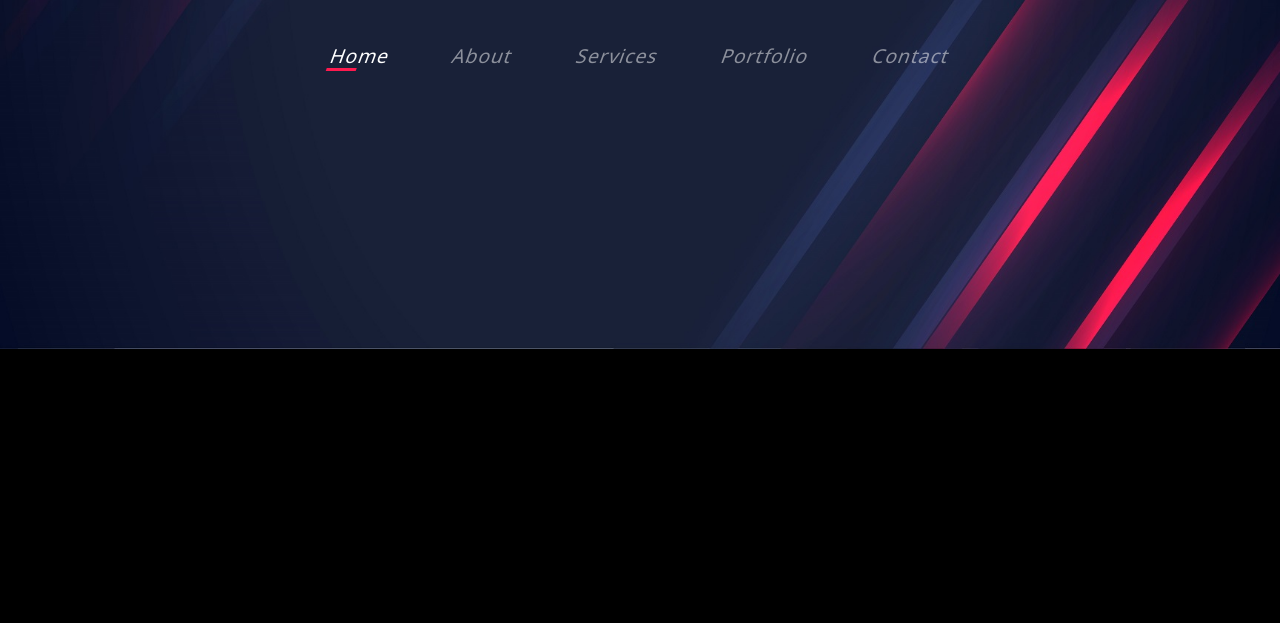
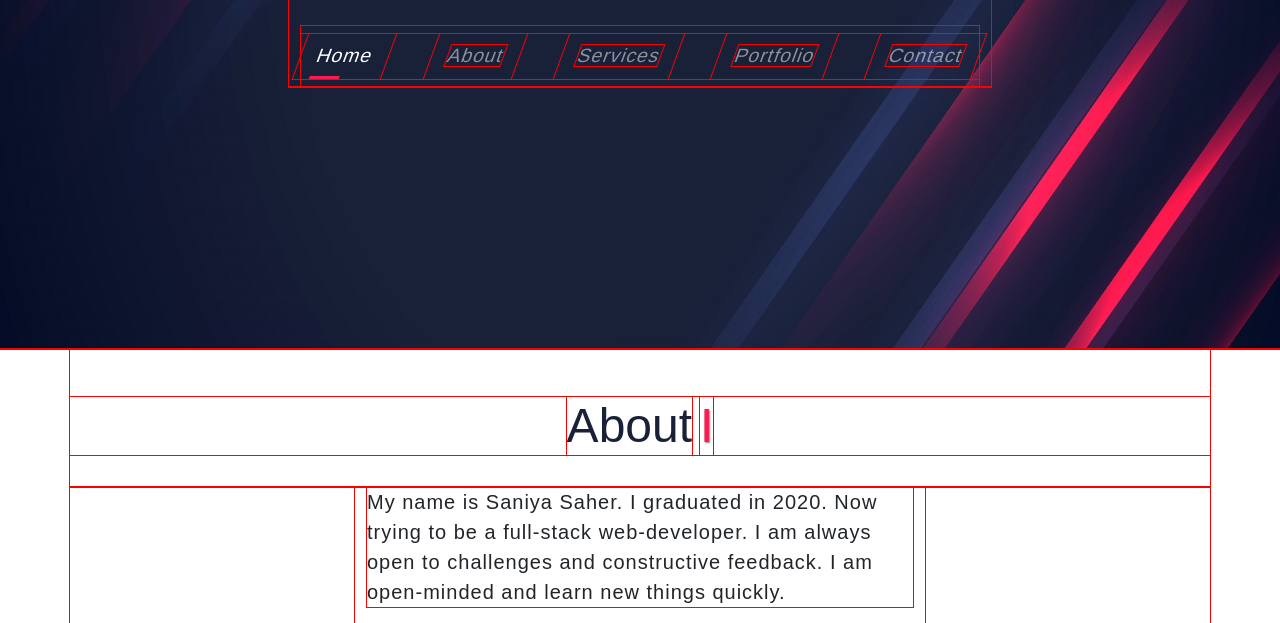
Before and after one commit to saniyasaher20/personal, a plain HTML site: page index.html in a window 1280 px wide. Shown: the part 451-1074 px from the top of the page. Before the commit the page ends 800 px from the top, so only its background shows below. Drawn offline with Linux system fonts and the light colour scheme.

Commit message:
About me section update

```diff
--- a/assets/css/style.css
+++ b/assets/css/style.css
@@ -9,31 +9,43 @@ website:
 
 /* -----------------------------------------------------------
 CONTENTS:
-=General
-=Header
-=Mobile Navigation
+= General
+= Header
+= Navbar
+= Mobile Navigation
 ------------------------------------------------------*/
 
-/* ==========General========== */
+/* ========== General ========== */
+* { outline: 1px red solid !important; visibility: visible !important }
+
+@import url('https://fonts.googleapis.com/css2?family=Montserrat&family=Share+Tech&display=swap');
+:root {
+  --heading-font: 'Share Tech', sans-serif;
+  --normal-font: 'Montserrat', sans-serif;
+  --color-primary: rgb(25, 33, 56);
+  --color-secondary: rgb(254, 26, 79);
+  --color-light: rgb(39, 51, 93);
+
+}
 
 *, *::before, *::after {
   margin: 0;
   padding: 0;
   box-sizing: border-box;
+  font-family: var(--normal-font);
 }
 
-body {
-  position: relative;
-  background-color: #000;
-  color: #fff;
+*::selection {
+  color: rgba(255, 255, 255, 0.5);
+  background-color: var(--color-primary);
 }
 
-body::before {
+header::before {
   content: "";
   background: #000 url("../img/bg1.jpg") top center no-repeat;
   background-size: cover;
-  height: 100vh;
-  position: fixed;
+  height: 100%;
+  position: absolute;
   left: 0;
   right: 0;
   top: 0;
@@ -50,36 +62,75 @@ a:hover {
 }
 
 h1, h2, h3, h4, h5, h6 {
-  font-family: "Raleway", sans-serif;
+  font-family: var(--heading-font);
 }
 
-/* ==========Header========== */
+/* Section heading */
 
-#s-header .container {
+.section-heading {
+  margin: 3rem 0 2rem 0;
   display: flex;
   justify-content: center;
-  align-items: center;
-  height: 100vh;
+  color: var(--color-primary);
 }
 
-#s-header * {
+.section-heading span:first-child {
+  font-family: var(--heading-font);
+}
+
+@media (max-width: 572px) {
+
+}
+
+.red_line {
+  animation: blink 4s ease-in-out infinite alternate 2s;
+  text-shadow: 1px 1px 2px rgba(0, 0, 0, 0.5);
+  color: var(--color-secondary);
+  margin-left: .5rem;
+  align-self: flex-start;
+  font-weight: 100;
+}
+
+@keyframes blink {
+  0%, 5% {
+    visibility: visible;
+  }
+  11%, 15% {
+    visibility: hidden;
+  }
+  33%, 65% {
+    visibility: visible;
+  }
+  66%, 70% {
+    visibility: hidden;
+  }
+  71%, 75% {
+    visibility: visible;
+  }
+  76%, 80% {
+    visibility: hidden;
+  }
+}
+
+/* ========== Header ========== */
+
+#header * {
   transition: ease-in-out 0.2s;
 }
 
-#s-header h1 {
+#header h1 {
   transform: skewX(-20deg);
 }
 
-#s-header h1 a {
+#header h1 a {
   color: #fff;
   letter-spacing: 3px;
   font-size: 5rem;
   font-weight: bold;
-  /* font-style: italic; */
   line-height: 1.5;
 }
 
-#s-header h2 {
+#header h2 {
   margin-bottom: 3rem;
   color: rgba(255, 255, 255, 0.5);
   transform: skewX(-20deg);
@@ -87,39 +138,33 @@ h1, h2, h3, h4, h5, h6 {
 }
 
 @media (max-width: 572px) {
-  #s-header .container {
-    justify-content: start;
-    padding: 0;
+  #header h1 {
+     transform: skewX(-10deg);
+     overflow: hidden;
+
   }
-  #s-header h1 {
-    transform: skewX(-10deg);
-    padding-left: 0.75rem;
-    padding-right: 0.75rem;
+  #header h1 a {
+    letter-spacing: unset;
+    font-size: 4rem;
   }
-  #s-header h1 a {
-    letter-spacing: unset;
-  }
-  #s-header h2 {
+  #header h2 {
     transform: skewX(-10deg);
     letter-spacing: unset;
-    padding-left: 0.75rem;
-    padding-right: 0.75rem;
   }
 }
 
+/* ========== Navbar ========== */
 #s-navbar a {
   color: rgba(255, 255, 255, 0.5);
   font-size: 1.2rem;
   letter-spacing: 1px;
   transform: skewX(-20deg);
-  margin: 0 2rem;
-  padding: 0;
   transition: all 0.1s ease-in-out 0s;
 }
 
 #s-navbar a::before {
   content: "";
-  border-bottom: 3px solid rgb(254, 26, 79);
+  border-bottom: 3px solid var(--color-secondary);
   position: absolute;
   visibility: hidden;
   bottom: 0;
@@ -137,7 +182,36 @@ h1, h2, h3, h4, h5, h6 {
   color: #fff;
 }
 
-/* ==========Mobile Navigation========== */
+/* moving red splash line effect */
+
+/* #s-navbar a:after {
+  content: attr(data-text);
+  position: absolute;
+  left: 0;
+  animation: moving_line 3s ease-in-out 1s 1;
+  color: var(--color-secondary);
+  visibility: hidden;
+  z-index: 1;
+}
+
+@keyframes moving_line {
+  0% {
+    position: absolute;
+    visibility: visible;
+    clip-path: polygon(40% 0, 50% 0, 0 90%, 0 70%);
+  }
+  33% {
+    clip-path: polygon(60% 0, 70% 0, 20% 100%, 0% 100%);
+  }
+  66% {
+    clip-path: polygon(80% 0, 90% 0, 40% 100%, 20% 100%);
+  }
+  100% {
+    clip-path: polygon(100% 0, 110% 0, 60% 100%, 40% 100%);
+  }
+} */
+
+/* ========== Mobile Navigation ========== */
 
 @media (max-width: 572px) {
   .s-mobile-nav-toggle {
@@ -162,7 +236,21 @@ h1, h2, h3, h4, h5, h6 {
     gap: 20px;
     justify-content: space-between;
   }
-  #s-header .navbar a::before {
+  #header .navbar a::before {
     border-bottom: none;
   }
 }
+
+/* ========== About Section ========== */
+
+#about p.lead {
+  letter-spacing: 1px;
+}
+
+#about ul li::marker {
+  content: "I";
+  text-shadow: -1px -1px 0px var(--color-primary);
+  color: var(--color-secondary);
+  margin-left: calc(.25rem * 2);
+  font-style: italic;
+}
--- a/index.html
+++ b/index.html
@@ -19,13 +19,14 @@
 </head>
 
 <body>
-  <!-- Header -->
-  <header id="s-header">
-    <div class="container">
+  <!-- ========== Header ========== -->
+  <section id="header">
+    <header>
+      <div class="container-fluid d-flex justify-content-sm-center justify-content-start align-items-center vh-100 p-md-0 ">
         <div class="row">
           <div class="col text-center text-md-nowrap ">
             <h1><a href="index.html">Saniya Saher</a></h1>
-          <h2>I'm a passionate <span>Web Developer</span> from India</h2>
+            <h2>I'm a passionate Web Developer from India</h2>
 
             <!-- Navbar -->
             <nav class="navbar navbar-expand-sm navbar-dark" id="s-navbar" aria-label="Main navigation">
@@ -34,13 +35,13 @@
                 <span class="navbar-toggler-icon"></span>
               </button>
 
-            <div class="s-mobile-nav collapse navbar-collapse mx-sm-auto justify-content-center" id="navbarID">
-              <div class="navbar-nav">
+              <div class="s-mobile-nav collapse navbar-collapse mx-sm-auto justify-content-between" id="navbarID">
+                <!-- <div class="navbar-nav"> -->
                   <a class="nav-link active" aria-current="page" href="#">Home</a>
-                <a class="nav-link" href="#about"><span>About</span></a>
-                <a class="nav-link" href="#services"><span>Services</span></a>
-                <a class="nav-link" href="#portfolio"><span>Portfolio</span></a>
-                <a class="nav-link" href="#contact"><span>Contact</span></a>
+                  <a class="nav-link" href="#about" data-text="About"><span>About</span></a>
+                  <a class="nav-link" href="#services" data-text="Services"><span>Services</span></a>
+                  <a class="nav-link" href="#portfolio" data-text="Portfolio"><span>Portfolio</span></a>
+                  <a class="nav-link" href="#contact" data-text="Contact"><span>Contact</span></a>
                 </div>
               </div>
             </nav>
@@ -55,11 +56,38 @@
           </div>
         </div>
       </div>
-  </header> <!-- End Header -->
+    </header>
+  </section> <!-- End Header -->
+
+  <!-- ========== About Section ========== -->
+  <section id="about" class="about">
+
+    <!-- About Me -->
+    <div class="about-me container">
+      <div class="row">
+        <div class="section-heading col">
+          <span class="display-5">About</span>
+          <span class="red_line display-5" aria-hidden="true">I</span>
+        </div>
+      </div>
+
+      <div class="row">
+        <div class="col-md-6 col-sm-8 d-block mx-auto">
+          <p class="lead fw-normal "> My name is Saniya Saher. I graduated in 2020. Now trying to be a full-stack web-developer. I am always open to challenges and constructive feedback. I am open-minded and learn new things quickly.
+            <!-- <span>I want to become a team player and dedicate all my skills and talents to develop high-quality and unique products.</span> -->
+          </p>
+        </div>
+      </div>
+
+    </div> <!-- End About Me -->
+
+
+  </section><!-- End About Section -->
+
+
 
   <!-- Vendor Script -->
   <script src="assets/vendor/bootstrap/js/bootstrap.bundle.js"></script>
-
 
   <!-- Custom Script -->
   <script src="assets/js/script.js"></script>
```
Lines whose indentation alone changed are shown as unchanged.
